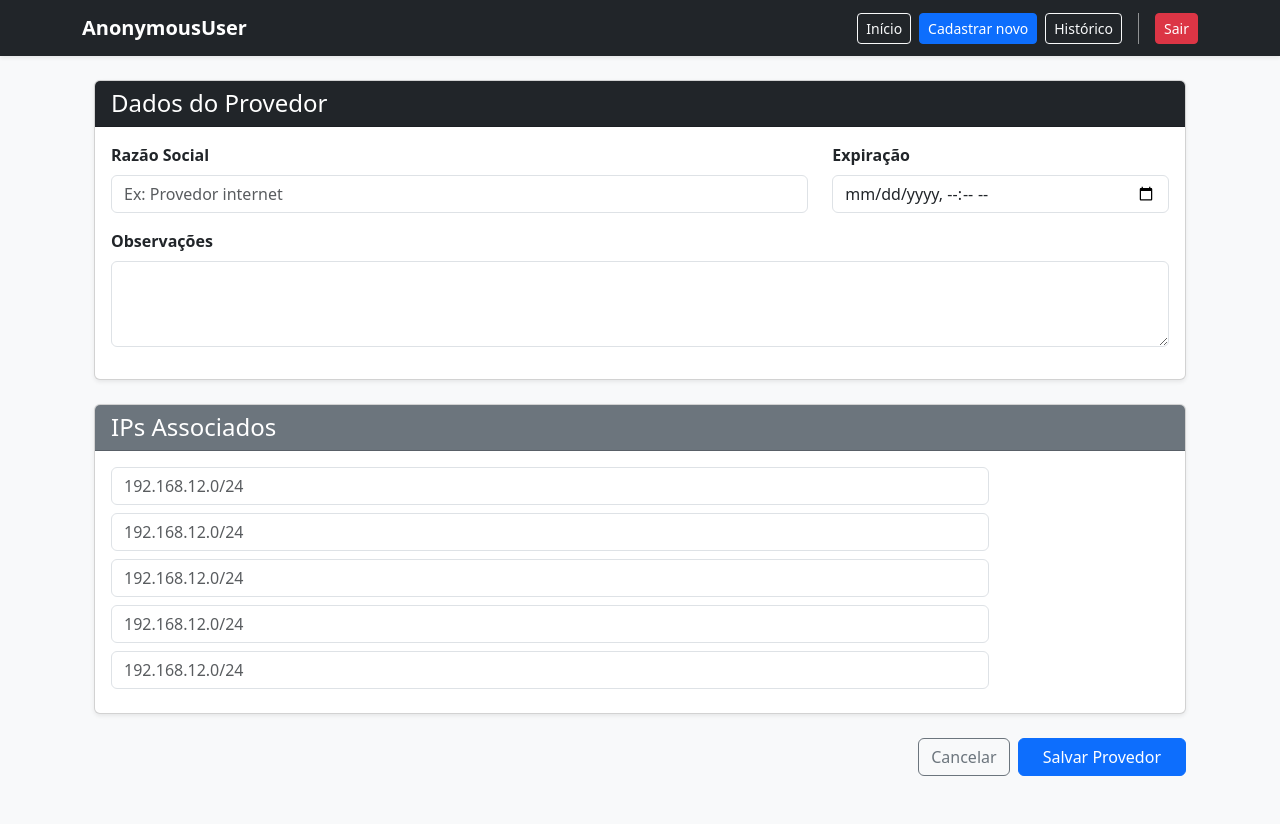
After one commit to EmersonComar/radcoringa, a Django app: page /cadastro/ in a window 1280 px wide. The commit adds this page. Run offline with Django 5.2, Linux system fonts and the light colour scheme.

Commit message:
feat: implement Cadastro view and forms for Cliente and ClienteIP, update home page to display total users

```diff
--- /dev/null
+++ b/coringa/forms.py
@@ -0,0 +1,26 @@
+from django import forms
+from django.forms import inlineformset_factory
+from .models import Cliente, ClienteIP
+
+class ClienteForm(forms.ModelForm):
+    class Meta:
+        model = Cliente
+        fields = ['nome', 'data_expiracao', 'observacao']
+        widgets = {
+            'nome': forms.TextInput(attrs={'class': 'form-control', 'placeholder': 'Ex: Provedor internet'}),
+            'data_expiracao': forms.DateTimeInput(
+                attrs={'class': 'form-control', 'type': 'datetime-local'}
+            ),
+            'observacao': forms.Textarea(attrs={'class': 'form-control', 'rows': 3}),
+        }
+
+IPFormSet = inlineformset_factory(
+    Cliente,
+    ClienteIP,
+    fields=['endereco_ip'],
+    extra=5,
+    can_delete=False,
+    widgets={
+        'endereco_ip': forms.TextInput(attrs={'class': 'form-control', 'placeholder': '192.168.12.0/24'})
+    }
+)
--- /dev/null
+++ b/coringa/templates/coringa/cadastro.html
@@ -0,0 +1,59 @@
+{% extends 'coringa/base.html' %}
+{% block title %}Novo Cadastro{% endblock %}
+
+{% block content %}
+<div class="container pb-5">
+    <form method="post">
+        {% csrf_token %}
+
+        <div class="card shadow-sm mb-4">
+            <div class="card-header bg-dark text-white">
+                <h4 class="mb-0">Dados do Provedor</h4>
+            </div>
+            <div class="card-body">
+                <div class="row">
+                    <div class="col-md-8 mb-3">
+                        <label class="form-label fw-bold">Razão Social</label>
+                        {{ cadastro.nome }}
+                    </div>
+                    <div class="col-md-4 mb-3">
+                        <label class="form-label fw-bold">Expiração</label>
+                        {{ cadastro.data_expiracao }}
+                    </div>
+                </div>
+                <div class="mb-3">
+                    <label class="form-label fw-bold">Observações</label>
+                    {{ cadastro.observacao }}
+                </div>
+            </div>
+        </div>
+
+        <div class="card shadow-sm mb-4">
+            <div class="card-header bg-secondary text-white">
+                <h4 class="mb-0">IPs Associados</h4>
+            </div>
+            <div class="card-body">
+                {{ ips.management_form }}
+                <div id="formset-container">
+                    {% for form in ips %}
+                        <div class="row align-items-center mb-2 ip-form">
+                            <div class="col-md-10">
+                                {{ form.endereco_ip }}
+                                {% if form.endereco_ip.errors %}
+                                    <div class="text-danger small">{{ form.endereco_ip.errors }}</div>
+                                {% endif %}
+                            </div>
+                            {{ form.id }}
+                        </div>
+                    {% endfor %}
+                </div>
+            </div>
+        </div>
+
+        <div class="d-flex justify-content-end gap-2">
+            <a href="/" class="btn btn-outline-secondary">Cancelar</a>
+            <button type="submit" class="btn btn-primary px-4">Salvar Provedor</button>
+        </div>
+    </form>
+</div>
+{% endblock %}
--- a/coringa/templates/coringa/home.html
+++ b/coringa/templates/coringa/home.html
@@ -4,7 +4,7 @@
 {% block content %}
 <div class="row mb-3">
     <div class="col">
-        <h2 class="h4">Total usuários: <span class="badge bg-secondary">150</span></h2>
+        <h2 class="h4">Total usuários: <span class="badge bg-secondary">{{ total }}</span></h2>
     </div>
 </div>
 
--- a/coringa/templates/coringa/partials/_navbar.html
+++ b/coringa/templates/coringa/partials/_navbar.html
@@ -1,9 +1,26 @@
-<nav class="navbar navbar-dark bg-dark shadow-sm">
+<nav class="navbar navbar-expand-lg navbar-dark bg-dark shadow-sm">
     <div class="container">
-        <span class="navbar-brand mb-0 h1">{{ user }}</span>
-        <div class="d-flex gap-2">
-            <a href="#" class="btn btn-primary btn-sm text-nowrap">Cadastrar novo</a>
-            <a href="#" class="btn btn-outline-light btn-sm">Histórico</a>
+        <a class="navbar-brand fw-bold" href="/">{{ user }}</a>
+
+        <button class="navbar-toggler" type="button" data-bs-toggle="collapse" data-bs-target="#navContent">
+            <span class="navbar-toggler-icon"></span>
+        </button>
+
+        <div class="collapse navbar-collapse" id="navContent">
+            <div class="d-flex ms-auto gap-2 align-items-center">
+
+                <a href="/" class="btn btn-outline-light btn-sm">Início</a>
+                <a href="/cadastro" class="btn btn-primary btn-sm text-nowrap">Cadastrar novo</a>
+                <a href="#" class="btn btn-outline-light btn-sm">Histórico</a>
+
+                <div class="vr mx-2 text-white opacity-50 d-none d-lg-block"></div>
+
+                <form action="#" method="post" class="m-0">
+                    {% csrf_token %}
+                    <button type="submit" class="btn btn-danger btn-sm">Sair</button>
+                </form>
+
+            </div>
         </div>
     </div>
 </nav>
--- a/coringa/urls.py
+++ b/coringa/urls.py
@@ -1,6 +1,7 @@
 from django.urls import path
-from coringa.views import Home
+from coringa.views import Home, Cadastro
 
 urlpatterns = [
-    path('', Home, name='home')
+    path('', Home, name='home'),
+    path('cadastro/', Cadastro, name='Cadastro')
 ]
--- a/coringa/views.py
+++ b/coringa/views.py
@@ -1,9 +1,33 @@
 from coringa.models import Cliente
-from django.shortcuts import render
+from .forms import ClienteForm, IPFormSet
+from django.shortcuts import render, redirect
 
 def Home(request):
+
     context = {
-        'user': str(request.user),
-        'clientes': Cliente.objects.filter(status='ativo')
+        'user': str(request.user).upper(),
+        'clientes': Cliente.objects.filter(status='ativo'),
+        'total': Cliente.objects.count()
     }
+
     return render(request, 'coringa/home.html', context)
+
+def Cadastro(request):
+    if request.method == 'POST':
+        form = ClienteForm(request.POST)
+        formset = IPFormSet(request.POST)
+        if form.is_valid() and formset.is_valid():
+            cliente = form.save(commit=False)
+            cliente.responsavel_cadastro = request.user
+            cliente.save()
+            formset.instance = cliente
+            formset.save()
+            return redirect('home')
+    else:
+        form = ClienteForm()
+        formset = IPFormSet()
+
+    return render(request, 'coringa/cadastro.html', {
+        'cadastro': form,
+        'ips': formset
+    })
```
